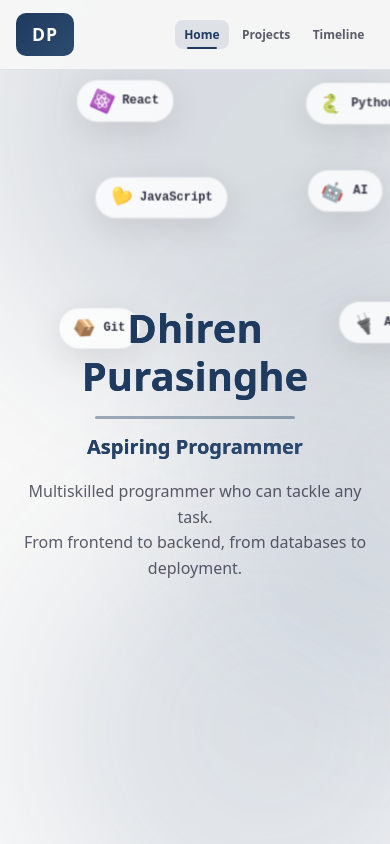
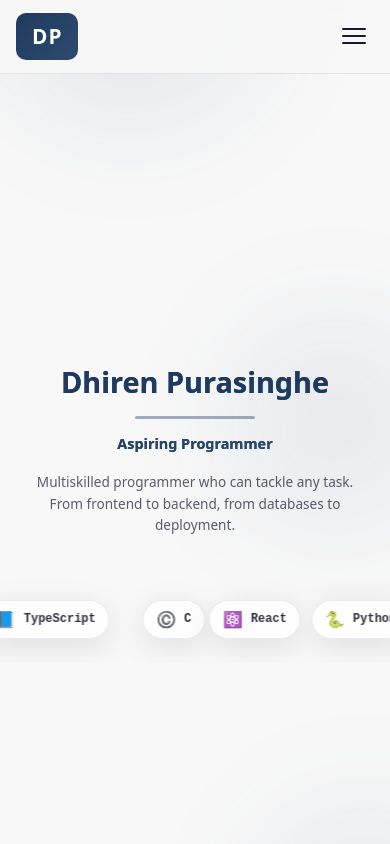
Before and after one commit to DhirenGitHub/portfolio-website, a React (Vite) app: page / in a window 390 px wide. Shown: the top 844 px of the page. Built offline with nearby package versions, Linux system fonts and the light colour scheme.

Commit message:
Made it mobile responsive

```diff
--- a/src/components/FeaturedProjects.css
+++ b/src/components/FeaturedProjects.css
@@ -177,7 +177,8 @@
 /* Responsive Design */
 @media (max-width: 768px) {
   .featured-projects {
-    padding: 3rem 1.5rem;
+    padding: 3rem 1rem;
+    min-height: auto;
   }
 
   .projects-grid {
@@ -194,21 +195,38 @@
     margin-bottom: 2rem;
   }
 
+  .project-card:hover {
+    transform: none;
+  }
+
   .project-image-container {
-    height: 200px;
+    height: 180px;
   }
 
   .project-image-placeholder {
-    width: 140px;
-    height: 180px;
+    width: 120px;
+    height: 150px;
   }
 
   .project-icon {
     font-size: 3rem;
   }
 
+  .project-title {
+    font-size: 1.4rem;
+  }
+
+  .project-description {
+    font-size: 0.9rem;
+  }
+
+  .project-content {
+    padding: 1.2rem;
+  }
+
   .see-all-btn {
     padding: 0.8rem 2rem;
     font-size: 0.95rem;
+    width: 100%;
   }
 }
--- a/src/components/Hero.css
+++ b/src/components/Hero.css
@@ -212,6 +212,11 @@
   animation-duration: 19s;
 }
 
+/* Hide duplicate badges on desktop (used for mobile marquee) */
+.skill-badge:nth-child(n + 14) {
+  display: none;
+}
+
 .skill-badge:hover {
   background: rgba(255, 255, 255, 0.95);
   border-color: var(--skill-color);
@@ -334,32 +339,71 @@
   }
 }
 
+@keyframes scrollLeft {
+  0% {
+    transform: translateX(0);
+  }
+  100% {
+    transform: translateX(-100%);
+  }
+}
+
 /* Responsive Design */
 @media (max-width: 768px) {
   .hero {
-    padding: 1rem;
+    height: auto;
+    min-height: 100vh;
+    max-height: none;
+    padding: 6rem 1rem 2rem;
+    flex-direction: column;
+  }
+
+  .hero-content {
+    padding: 0 0.5rem;
   }
 
   .hero-title {
-    font-size: 2.5rem;
+    font-size: 2.2rem;
+  }
+
+  .title-separator {
+    width: 120px;
   }
 
   .hero-subtitle {
-    font-size: 1rem;
+    font-size: 0.95rem;
+  }
+
+  .floating-skills {
+    position: relative;
+    display: flex;
+    gap: 0.8rem;
+    padding: 1.5rem 0;
+    margin-top: 1rem;
+    overflow: hidden;
+    mask-image: linear-gradient(to right, transparent, black 10%, black 90%, transparent);
+    -webkit-mask-image: linear-gradient(to right, transparent, black 10%, black 90%, transparent);
   }
 
   .skill-badge {
-    font-size: 0.7rem;
+    position: static;
+    font-size: 0.75rem;
     padding: 0.4rem 0.8rem;
+    flex-shrink: 0;
+    animation: scrollLeft 20s linear infinite !important;
+  }
+
+  .skill-badge:nth-child(n + 10) {
+    display: flex;
+  }
+
+  .skill-badge:nth-child(n + 14) {
+    display: flex;
   }
 
   .skill-icon {
     font-size: 1rem;
-  }
-
-  /* Hide some badges on mobile for cleaner look */
-  .skill-badge:nth-child(n + 7) {
-    display: none;
+    animation: none;
   }
 
   .cta-primary,
@@ -367,4 +411,38 @@
     padding: 0.8rem 1.8rem;
     font-size: 0.9rem;
   }
+
+  .gradient-orb {
+    filter: blur(60px);
+    opacity: 0.1;
+  }
+
+  .orb-1 {
+    width: 250px;
+    height: 250px;
+  }
+
+  .orb-2 {
+    width: 200px;
+    height: 200px;
+  }
+
+  .orb-3 {
+    width: 180px;
+    height: 180px;
+  }
 }
+
+@media (max-width: 480px) {
+  .hero {
+    padding: 5rem 0.5rem 2rem;
+  }
+
+  .hero-title {
+    font-size: 1.8rem;
+  }
+
+  .hero-subtitle {
+    font-size: 0.85rem;
+  }
+}
--- a/src/components/Hero.tsx
+++ b/src/components/Hero.tsx
@@ -35,9 +35,9 @@ const Hero = () => {
       </div>
 
       <div className="floating-skills">
-        {skills.map((skill, index) => (
+        {[...skills, ...skills].map((skill, index) => (
           <div
-            key={skill.name}
+            key={`${skill.name}-${index}`}
             className="skill-badge"
             style={{
               animationDelay: `${index * 0.2}s`,
--- a/src/components/Navbar.css
+++ b/src/components/Navbar.css
@@ -8,6 +8,10 @@
   backdrop-filter: blur(10px);
   border-bottom: 1px solid rgba(30, 58, 95, 0.1);
   padding: 1rem 2rem;
+}
+
+.navbar.menu-open {
+  background: #f8f8f8;
 }
 
 .navbar-container {
@@ -25,6 +29,7 @@
   border-radius: 10px;
   cursor: pointer;
   transition: all 0.3s ease;
+  z-index: 1001;
 }
 
 .nav-logo:hover {
@@ -37,6 +42,39 @@
   font-weight: 900;
   color: white;
   letter-spacing: 1px;
+}
+
+.hamburger {
+  display: none;
+  flex-direction: column;
+  justify-content: center;
+  gap: 5px;
+  background: none;
+  border: none;
+  cursor: pointer;
+  padding: 0.5rem;
+  z-index: 1001;
+}
+
+.hamburger-line {
+  display: block;
+  width: 24px;
+  height: 2px;
+  background: #1a1a2e;
+  border-radius: 2px;
+  transition: all 0.3s ease;
+}
+
+.hamburger.open .hamburger-line:nth-child(1) {
+  transform: translateY(7px) rotate(45deg);
+}
+
+.hamburger.open .hamburger-line:nth-child(2) {
+  opacity: 0;
+}
+
+.hamburger.open .hamburger-line:nth-child(3) {
+  transform: translateY(-7px) rotate(-45deg);
 }
 
 .nav-links {
@@ -80,6 +118,10 @@
   border-radius: 2px;
 }
 
+.nav-cta-mobile {
+  display: none;
+}
+
 .nav-cta {
   background: linear-gradient(135deg, #1e3a5f 0%, #2d4a6f 100%);
   color: white;
@@ -98,42 +140,64 @@
   box-shadow: 0 8px 20px rgba(30, 58, 95, 0.5);
 }
 
-/* Mobile responsive */
 @media (max-width: 768px) {
   .navbar {
     padding: 0.8rem 1rem;
   }
 
-  .nav-links {
-    gap: 0.3rem;
-  }
-
-  .nav-link {
-    font-size: 0.85rem;
-    padding: 0.5rem 0.8rem;
-  }
-
-  .nav-cta {
-    padding: 0.6rem 1.2rem;
-    font-size: 0.85rem;
-  }
-
-  .logo-text {
-    font-size: 1.1rem;
-  }
-}
-
-@media (max-width: 480px) {
-  .nav-links {
-    gap: 0.2rem;
-  }
-
-  .nav-link {
-    font-size: 0.75rem;
-    padding: 0.4rem 0.6rem;
+  .hamburger {
+    display: flex;
   }
 
   .nav-cta {
     display: none;
   }
+
+  .nav-links {
+    position: absolute;
+    top: 100%;
+    left: 1rem;
+    right: 1rem;
+    background: white;
+    flex-direction: column;
+    align-items: center;
+    gap: 0.3rem;
+    padding: 1rem 0 1.5rem;
+    border: 1px solid rgba(30, 58, 95, 0.1);
+    border-radius: 15px;
+    box-shadow: 0 10px 30px rgba(0, 0, 0, 0.1);
+    transform: translateY(-10px);
+    opacity: 0;
+    pointer-events: none;
+    transition: opacity 0.3s ease, transform 0.3s ease;
+    margin-top: 0.5rem;
+  }
+
+  .nav-links.nav-open {
+    opacity: 1;
+    pointer-events: auto;
+    transform: translateY(0);
+  }
+
+  .nav-link {
+    font-size: 1.1rem;
+    padding: 0.8rem 2rem;
+    width: 100%;
+    text-align: center;
+  }
+
+  .nav-link.active::after {
+    bottom: 4px;
+  }
+
+  .nav-cta-mobile {
+    display: block;
+    margin-top: 0.5rem;
+    background: linear-gradient(135deg, #1e3a5f 0%, #2d4a6f 100%);
+    color: white;
+    font-size: 1rem;
+    border-radius: 50px;
+    padding: 0.8rem 2rem;
+    box-shadow: 0 5px 15px rgba(30, 58, 95, 0.3);
+  }
 }
--- a/src/components/Navbar.tsx
+++ b/src/components/Navbar.tsx
@@ -1,41 +1,64 @@
+import { useState } from 'react'
 import { useNavigate, useLocation } from 'react-router-dom'
 import './Navbar.css'
 
 const Navbar = () => {
   const navigate = useNavigate()
   const location = useLocation()
+  const [menuOpen, setMenuOpen] = useState(false)
 
   const isActive = (path: string) => location.pathname === path
 
+  const handleNavigate = (path: string) => {
+    navigate(path)
+    setMenuOpen(false)
+  }
+
   return (
-    <nav className="navbar">
+    <nav className={`navbar ${menuOpen ? 'menu-open' : ''}`}>
       <div className="navbar-container">
-        <button className="nav-logo" onClick={() => navigate('/')}>
+        <button className="nav-logo" onClick={() => handleNavigate('/')}>
           <span className="logo-text">DP</span>
         </button>
 
-        <div className="nav-links">
+        <button
+          className={`hamburger ${menuOpen ? 'open' : ''}`}
+          onClick={() => setMenuOpen(!menuOpen)}
+          aria-label="Toggle menu"
+        >
+          <span className="hamburger-line"></span>
+          <span className="hamburger-line"></span>
+          <span className="hamburger-line"></span>
+        </button>
+
+        <div className={`nav-links ${menuOpen ? 'nav-open' : ''}`}>
           <button
             className={`nav-link ${isActive('/') ? 'active' : ''}`}
-            onClick={() => navigate('/')}
+            onClick={() => handleNavigate('/')}
           >
             Home
           </button>
           <button
             className={`nav-link ${isActive('/projects') ? 'active' : ''}`}
-            onClick={() => navigate('/projects')}
+            onClick={() => handleNavigate('/projects')}
           >
             Projects
           </button>
           <button
             className={`nav-link ${isActive('/timeline') ? 'active' : ''}`}
-            onClick={() => navigate('/timeline')}
+            onClick={() => handleNavigate('/timeline')}
           >
             Timeline
           </button>
+          <button
+            className="nav-link nav-cta-mobile"
+            onClick={() => handleNavigate('/contact')}
+          >
+            Contact
+          </button>
         </div>
 
-        <button className="nav-cta" onClick={() => navigate('/contact')}>
+        <button className="nav-cta" onClick={() => handleNavigate('/contact')}>
           Contact
         </button>
       </div>
--- a/src/pages/AllProjects.css
+++ b/src/pages/AllProjects.css
@@ -175,18 +175,11 @@
 /* Responsive Design */
 @media (max-width: 768px) {
   .all-projects-page {
-    padding: 1rem;
-  }
-
-  .back-btn {
-    top: 1rem;
-    left: 1rem;
-    padding: 0.6rem 1.2rem;
-    font-size: 0.9rem;
+    padding-top: 70px;
   }
 
   .all-projects-container {
-    padding-top: 3rem;
+    padding: 2rem 1rem;
   }
 
   .page-title {
@@ -196,10 +189,11 @@
   .page-subtitle {
     font-size: 0.95rem;
     margin-bottom: 2rem;
+    padding: 0 0.5rem;
   }
 
   .project-item {
-    padding: 1.5rem;
+    padding: 1rem;
   }
 
   .project-item-content {
@@ -215,15 +209,51 @@
     max-height: 200px;
   }
 
+  .project-item:hover {
+    transform: none;
+  }
+
   .project-item-title {
-    font-size: 1.5rem;
+    font-size: 1.3rem;
   }
 
   .project-item-description {
-    font-size: 0.95rem;
+    font-size: 0.9rem;
+    margin-bottom: 1rem;
+  }
+
+  .project-item-technologies {
+    gap: 0.4rem;
+    margin-bottom: 1rem;
+  }
+
+  .tech-badge {
+    padding: 0.35rem 0.7rem;
+    font-size: 0.8rem;
   }
 
   .projects-list {
     gap: 1.5rem;
   }
+
+  .view-details-btn {
+    width: 100%;
+    text-align: center;
+  }
 }
+
+@media (max-width: 480px) {
+  .project-item-title {
+    font-size: 1.2rem;
+  }
+
+  .project-meta {
+    gap: 0.5rem;
+  }
+
+  .project-year,
+  .project-category {
+    font-size: 0.75rem;
+    padding: 0.2rem 0.6rem;
+  }
+}
--- a/src/pages/Contact.css
+++ b/src/pages/Contact.css
@@ -271,7 +271,7 @@
   }
 
   .contact-hero {
-    margin-bottom: 3rem;
+    margin-bottom: 2rem;
   }
 
   .contact-section {
@@ -279,23 +279,68 @@
   }
 
   .section-heading {
+    font-size: 1.4rem;
+  }
+
+  .contact-method {
+    padding: 1rem;
+    gap: 1rem;
+  }
+
+  .contact-method:hover {
+    transform: none;
+  }
+
+  .method-icon {
+    width: 48px;
+    height: 48px;
     font-size: 1.5rem;
   }
 
-  .contact-method {
-    padding: 1.2rem;
+  .method-value {
+    font-size: 0.95rem;
+    word-break: break-word;
   }
 
-  .method-icon {
-    font-size: 2rem;
+  .method-label {
+    font-size: 0.75rem;
   }
 
   .skills-grid {
-    grid-template-columns: repeat(auto-fill, minmax(100px, 1fr));
+    grid-template-columns: repeat(auto-fill, minmax(90px, 1fr));
+    gap: 0.6rem;
+  }
+
+  .skill-item {
+    padding: 0.7rem;
+    font-size: 0.85rem;
   }
 
   .resume-card,
   .availability-card {
     padding: 1.5rem;
   }
+
+  .about-text {
+    font-size: 0.95rem;
+  }
 }
+
+@media (max-width: 480px) {
+  .contact-page {
+    padding-top: 60px;
+  }
+
+  .method-icon {
+    width: 40px;
+    height: 40px;
+  }
+
+  .method-arrow {
+    display: none;
+  }
+
+  .skills-grid {
+    grid-template-columns: repeat(3, 1fr);
+  }
+}
```
Also changed, not shown: src/pages/ProjectDetail.css (+54 -7 lines), src/pages/Timeline.css (+39 -11 lines), .claude/settings.local.json.
